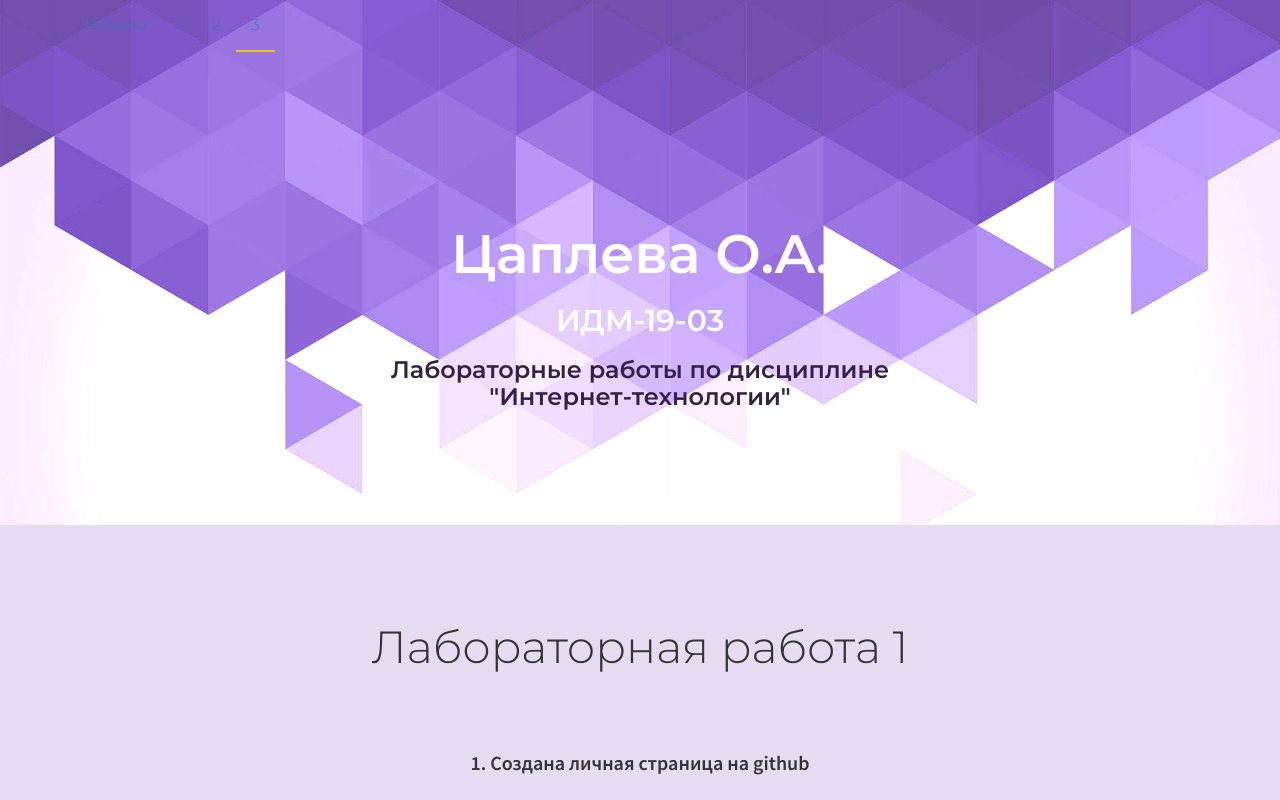
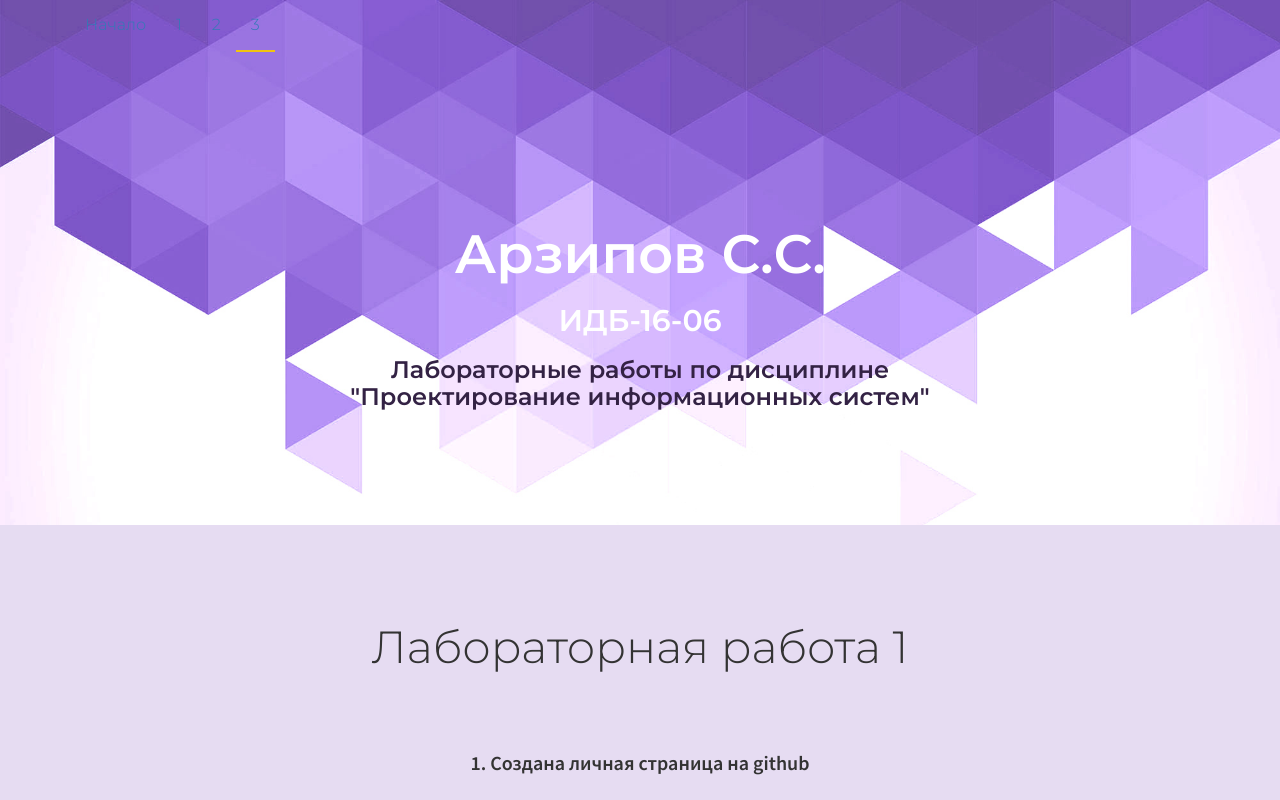
Before and after one commit to ndemyanok-stankin/MySute, a plain HTML site: page index.html in a window 1280 px wide. Shown: the top 800 px of the page. Drawn offline with Linux system fonts and the light colour scheme.

Commit message:
Update index.html

```diff
--- a/index.html
+++ b/index.html
@@ -56,9 +56,9 @@
     <div class="container">
       <div id="home-row-1" class="row clearfix">
         <div class="col-12">
-          <h1 class="font-semibold">Цаплева О.А.</h1>
-          <h2 class="font-semibold">ИДМ-19-03</h2>
-          <h3 style="color:#324;font-weight:bold;">Лабораторные работы по дисциплине<br/>"Интернет-технологии"</h3>
+          <h1 class="font-semibold">Арзипов С.С.</h1>
+          <h2 class="font-semibold">ИДБ-16-06</h2>
+          <h3 style="color:#324;font-weight:bold;">Лабораторные работы по дисциплине<br/>"Проектирование информационных систем"</h3>
           <br>
           <br>
         </div>
```
